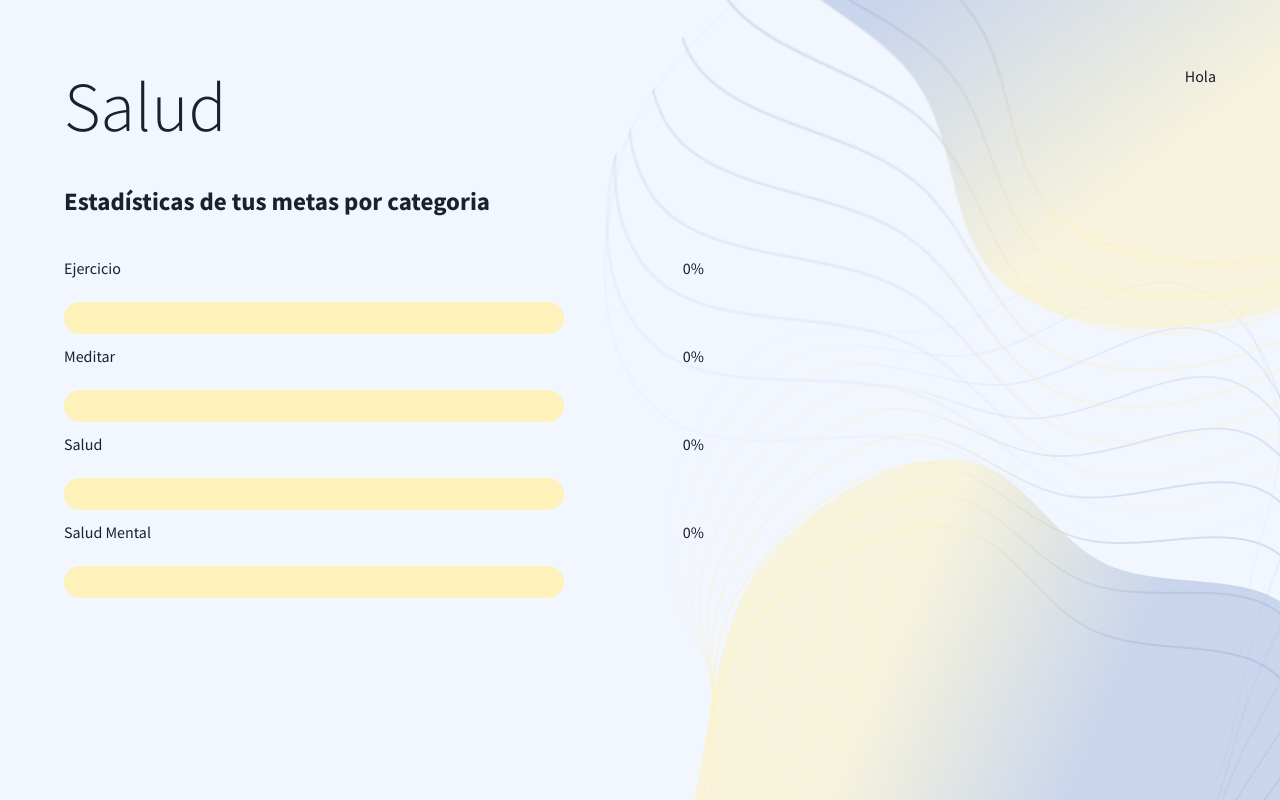
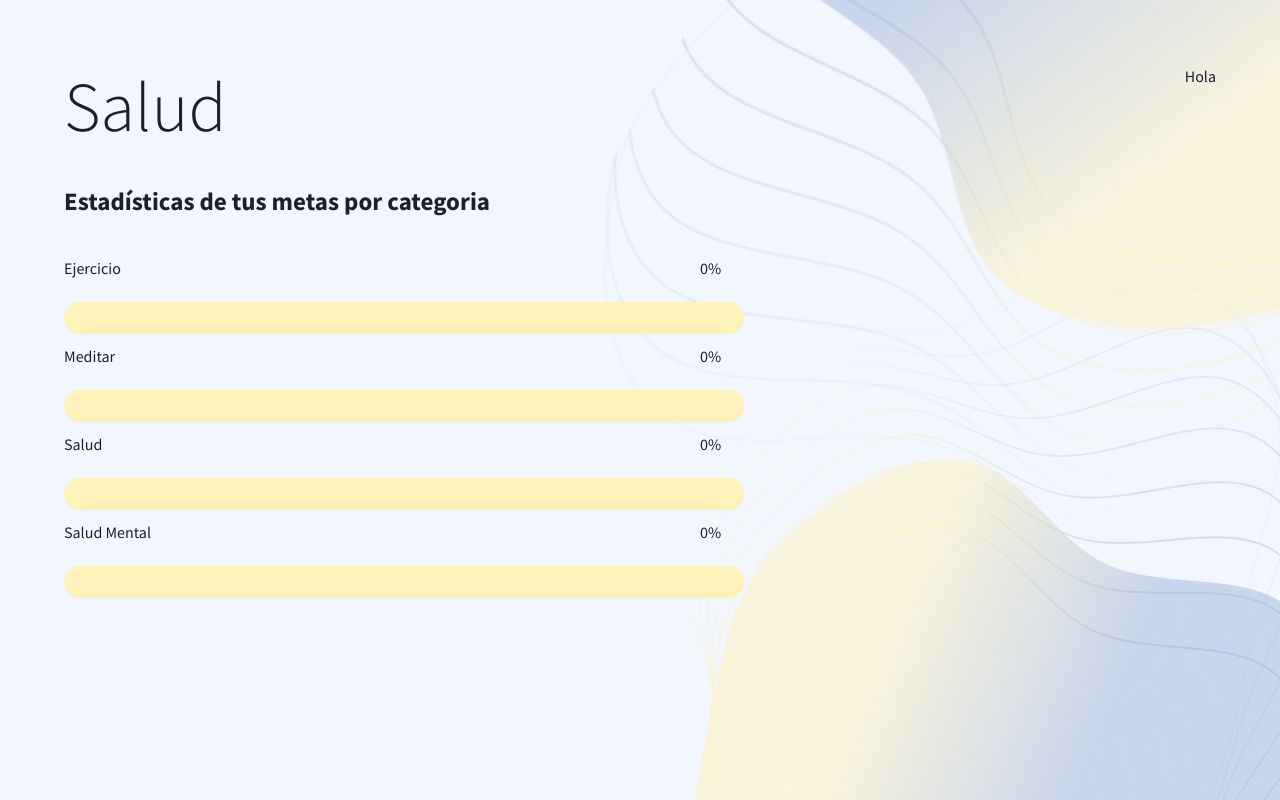
Before and after one commit to andreadelou/Proyecto-_IS, a React (Create React App) app: page /health in a window 1280 px wide. Built offline with nearby package versions, Linux system fonts and the light colour scheme.

Commit message:
arreglos de css

```diff
--- a/src/CSS/Health.css
+++ b/src/CSS/Health.css
@@ -183,7 +183,6 @@ h2 {
 
 .metas-container__stat-header {
   display: flex;
-  justify-content: space-between;
 }
 
 .metas-container__stat:not(:last-child) {
@@ -193,3 +192,11 @@ h2 {
 .metas-container__stat-header {
   margin-bottom: 20px;
 }
+
+.bar{
+  position: relative;
+}
+.porcentaje{
+  position: absolute;
+  left: 700px;
+}
--- a/src/components/Progress.jsx
+++ b/src/components/Progress.jsx
@@ -49,7 +49,7 @@ ProgressBar.propTypes = {
 ProgressBar.defaultProps = {
     max: 100,
     color: "lightBlue",
-    width: "500px",
+    width: "680px",
 }
 
 export default ProgressBar;
--- a/src/pages/Health.js
+++ b/src/pages/Health.js
@@ -76,21 +76,21 @@ function Health() {
         <div className="metas-container__stat">
           <div className="metas-container__stat-header">
             <h3 className="">Ejercicio</h3>
-            <p className="">{porcentajeE}</p>
+            <p className="porcentaje">{porcentajeE}</p>
           </div>
           <ProgressBar className="bar" value={C_Ejercicio} max ={100}/>
         </div>
         <div className="metas-container__stat">
           <div className="metas-container__stat-header">
             <h3 className="">Meditar</h3>
-            <p className="">{porcentajeM}</p>
+            <p className="porcentaje">{porcentajeM}</p>
           </div>
           <ProgressBar className="bar" value={C_Meditar} max ={100}/>
         </div>
         <div className="metas-container__stat">
           <div className="metas-container__stat-header">
             <h3 className="">Salud</h3>
-            <p className="">{porcentajeS}
+            <p className="porcentaje">{porcentajeS}
             </p>
           </div>
           <ProgressBar className="bar" value={C_Salud} max ={100}/>
@@ -98,7 +98,7 @@ function Health() {
         <div className="metas-container__stat">
             <div className="metas-container__stat-header">
               <h3 className="">Salud Mental</h3>
-              <p className="">{porcentajeSM}</p>
+              <p className="porcentaje">{porcentajeSM}</p>
             </div>
             <ProgressBar className="bar" value={C_SaludM} max ={100}/>
           </div>
```
